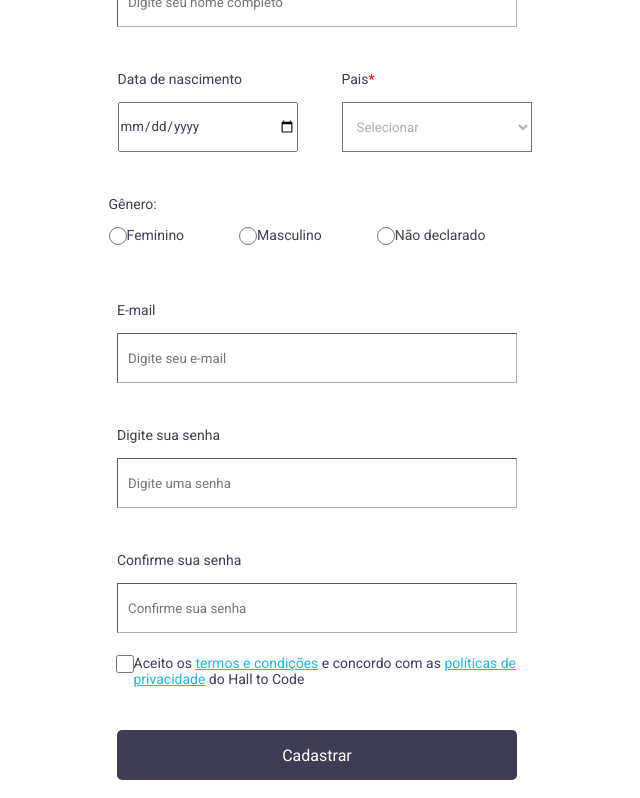
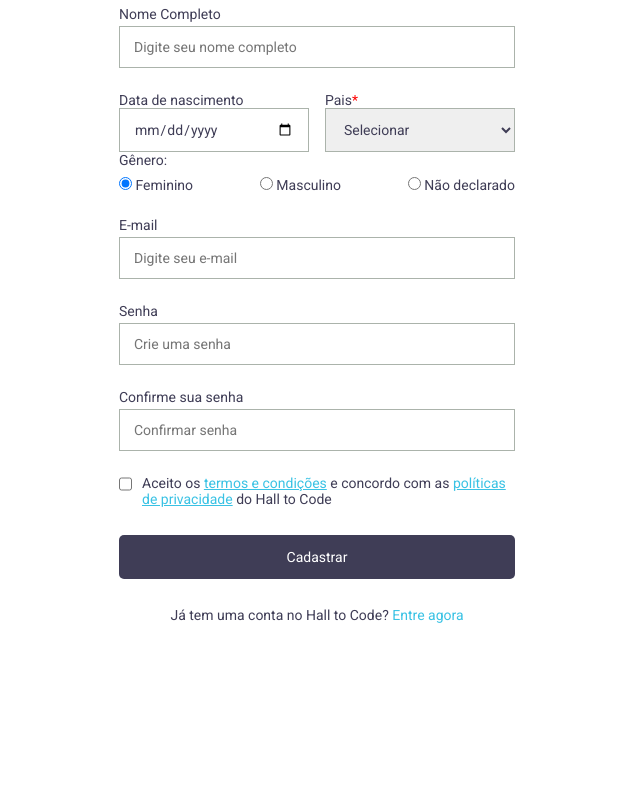
Before and after one commit to Larissa-Nahan/hall-to-code, a plain HTML site: page aula02/index.html in a window 1280 px wide. Shown: the part 119-917 px from the top of the page, without its empty margins (323-963 px from the left). After the commit the page ends 800 px from the top, so only its background shows below. Drawn offline with Linux system fonts and the light colour scheme.

Commit message:
Add new project and improve aula02

```diff
--- a/aula02/index.html
+++ b/aula02/index.html
@@ -1,3 +1,4 @@
+<html lang="pt-BR">
   <head>
     <title>Aula 02 - Formulário</title>
 
@@ -11,22 +12,30 @@
   </head>
 
   <body>
+    <section class="container">
+      <form class="form">
         <h1 class="title">Faça seu cadastro</h1>
 
-  <div class="box-column">
+        <div class="box">
           <label class="label-field" for="name-field">Nome Completo</label>
-    <input type="text" placeholder="Digite seu nome completo" id="name-field" />
+          <input
+            type="text"
+            placeholder="Digite seu nome completo"
+            id="name-field"
+            class="field-input"
+            required
+          />
         </div>
 
-  <div class="box-row">
-    <div class="box-column">
-      <label for="date-field">Data de nascimento</label>
-      <input type="date" />
+        <div class="double-box">
+          <div class="space-between">
+            <label class="label-field">Data de nascimento</label>
+            <input class="field-input" type="date" />
           </div>
 
-    <div class="box-column">
-      <label class="label-country" required>Pais</label>
-      <select>
+          <div class="space-between">
+            <label class="label-field country-label" required>Pais</label>
+            <select class="select">
               <option>Selecionar</option>
               <option>Brasil</option>
               <option>China</option>
@@ -35,53 +44,81 @@
           </div>
         </div>
 
-  <div class="box-column">
-    <label class="label-gender">Gênero:</label>
-    <div class="box-row">
-      <input type="radio" name="input-genre" /><label class="radio"
-        >Feminino</label
-      >
-      <input type="radio" name="input-genre" /><label class="radio"
-        >Masculino</label
-      >
-      <input type="radio" name="input-genre" /><label class="radio"
-        >Não declarado</label
-      >
+        <div class="box-genre box">
+          <span class="genre-title">Gênero:</span>
+          <div class="options-genre">
+            <div class="select-genre">
+              <input type="radio" name="input-genre" checked />
+              <label class="radio">Feminino</label>
+            </div>
+
+            <div class="select-genre">
+              <input type="radio" name="input-genre" />
+              <label class="radio">Masculino</label>
+            </div>
+
+            <div class="select-genre">
+              <input type="radio" name="input-genre" />
+              <label class="radio">Não declarado</label>
+            </div>
           </div>
         </div>
 
-  <div class="box-column">
-    <label>E-mail</label>
-    <input type="email" placeholder="Digite seu e-mail" id="email-field" />
-  </div>
-
-  <div class="box-column">
-    <label>Digite sua senha</label>
-    <input type="password" placeholder="Digite uma senha" id="password-field" />
-  </div>
-
-  <div class="box-column">
-    <label>Confirme sua senha</label>
+        <div class="box">
+          <label class="label-field">E-mail</label>
           <input
-      type="password"
-      placeholder="Confirme sua senha"
-      id="password-field"
+            type="email"
+            placeholder="Digite seu e-mail"
+            id="email-field"
+            class="field-input"
+            required
           />
         </div>
 
-  <div class="box-row">
-    <input type="checkbox" />
-    <p class="eula">
+        <div class="box">
+          <label class="label-field">Senha</label>
+          <input
+            type="password"
+            placeholder="Crie uma senha"
+            id="password-field"
+            class="field-input"
+            required
+          />
+        </div>
+
+        <div class="box">
+          <label class="label-field">Confirme sua senha</label>
+          <input
+            type="password"
+            placeholder="Confirmar senha"
+            id="password-field"
+            class="field-input"
+            required
+          />
+        </div>
+
+        <div class="terms">
+          <input type="checkbox" class="checkbox-field" required />
+          <p>
             Aceito os
-      <a target="_blank" rel="nofollow" href="termos-condicoes.html">termos e condições</a>
+            <a target="_blank" rel="nofollow" href="termos-condicoes.html"
+              >termos e condições</a
+            >
             e concordo com as
-      <a target="_blank" rel="nofollow" href="politicas-privacidade.html">políticas de privacidade</a>
+            <a target="_blank" rel="nofollow" href="politicas-privacidade.html"
+              >políticas de privacidade</a
+            >
             do Hall to Code
           </p>
         </div>
 
-  <button>Cadastrar</button>
+        <button class="button">Cadastrar</button>
 
-  <p>Já tem uma conta no Hall to Code?
-    <a class="login" rel="nofollow" href="login.html">Entre agora</a></p>
+        <p class="account">
+          Já tem uma conta no Hall to Code?
+          <a class="login" rel="nofollow" href="html/login.html">Entre agora</a>
+        </p>
+      </form>
+    </section>
   </body>
+</html>
--- a/aula02/styles.css
+++ b/aula02/styles.css
@@ -2,111 +2,108 @@
   margin: 0;
   padding: 0;
   color: #3f3d56;
+  font-weight: 400;
+  font-size: 14px;
   font-family: "Roboto", sans-serif;
-  font-weight: 400;
 }
 
 body {
   display: flex;
-  flex-direction: column;
   justify-content: center;
-  align-items: center;
 }
 
-button {
-  margin: 28;
-  background-color: #3f3d56;
-  color: white;
-  width: 400;
-  height: 50;
-  border-radius: 5px;
-  font-size: 16;
-  border: none;
-}
-
-label,
-p {
-  font-size: 14;
-  padding-bottom: 15;
-}
-
-input[type="text"],
-input[type="email"],
-input[type="password"] {
-  width: 400;
-  height: 50;
-  border-color: #abb3a8;
-  border-width: 1;
-}
-
-input[type="date"] {
-  width: 180;
-  height: 50;
-}
-
-input[type="checkbox"],
-input[type="radio"] {
-  width: 18;
-  height: 18;
-}
-
-select {
-  width: 190;
-  height: 50;
-  background-color: white;
-  border-width: 1;
-}
-
-input#name-field,
-input#date-field,
-select,
-input#email-field,
-input#password-field {
-  padding-left: 10;
-  color: #abb3a8;
-}
-
-a {
-  color: #1db9e0;
+.form {
+  width: 100%;
+  display: flex;
+  flex-direction: column;
+  align-items: center;
+  max-width: 396px;
 }
 
 .title {
-  font-size: 37;
+  font-size: 37px;
   font-weight: 700;
+  margin: 60px 0 22px;
 }
 
-.box-column {
-  font-size: 14;
+.double-box, .options-genre {
+  width: 100%;
   display: flex;
-  flex-direction: column;
-  margin: 22;
-}
-.box-row {
-  font-size: 14;
-  display: flex;
-  flex-direction: row;
-  margin-left: 270;
-  margin-right: 255;
-  align-items: self-start;
+  justify-content: space-between;
 }
 
-.radio {
-  margin-right: 55;
+.space-between {
+  width: 48%;
 }
 
-.label-country:after {
+.country-label::after{
   content: "*";
   color: red;
 }
 
-.label-gender {
-  margin-left: 270;
+.box {
+  width: 100%;
+  display: flex;
+  flex-direction: column;
+  margin-bottom: 24px;
 }
 
-p.eula {
-  inline-size: 400px;
+.label-field {
+  font-size: 14px;
+  margin-bottom: 4px;
 }
 
-.login {
+.field-input,
+.select {
+  width: 100%;
+  padding: 12px 14px;
+  border: 1px solid #abb3ab;
+}
+
+.box-genre {
+  width: 100%;
+  display: flex;
+  flex-direction: column;
+}
+
+.genre-title {
+  margin-bottom: 9px;
+}
+
+.terms {
+  display: flex;
+  margin-bottom: 28px;
+}
+
+.checkbox-field {
+  width: 18px;
+  height: 18px;
+  margin-right: 10px;
+}
+
+.button {
+  border: 0;
+  width: 100%;
+  color: white;
+  padding: 14px 0;
+  border-radius: 5px;
+  margin-bottom: 28px;
+  background-color: #3f3d56;
+  transition-duration: 300ms;
+}
+
+.button:hover {
+  background-color: #3f3d56e5;
+}
+
+a {
+  color: #39c2e4;
+}
+
+.account{
+  margin-bottom: 30px;
+}
+
+.login{
   text-decoration: none;
 }
--- /dev/null
+++ b/aula03_receita/reset.css
@@ -0,0 +1,51 @@
+/* http://meyerweb.com/eric/tools/css/reset/
+   v2.0 | 20110126
+   License: none (public domain)
+*/
+
+html, body, div, span, applet, object, iframe,
+h1, h2, h3, h4, h5, h6, p, blockquote, pre,
+a, abbr, acronym, address, big, cite, code,
+del, dfn, em, img, ins, kbd, q, s, samp,
+small, strike, strong, sub, sup, tt, var,
+b, u, i, center,
+dl, dt, dd, ol, ul, li,
+fieldset, form, label, legend,
+table, caption, tbody, tfoot, thead, tr, th, td,
+article, aside, canvas, details, embed,
+figure, figcaption, footer, header, hgroup,
+menu, nav, output, ruby, section, summary,
+time, mark, audio, video {
+	margin: 0;
+	padding: 0;
+	border: 0;
+	font-size: 100%;
+	vertical-align: baseline;
+}
+/* HTML5 display-role reset for older browsers */
+article, aside, details, figcaption, figure,
+footer, header, hgroup, menu, nav, section {
+	display: block;
+}
+body {
+	line-height: 1;
+}
+ol, ul {
+	list-style: none;
+}
+blockquote, q {
+	quotes: none;
+}
+blockquote:before, blockquote:after,
+q:before, q:after {
+	content: '';
+	content: none;
+}
+table {
+	border-collapse: collapse;
+	border-spacing: 0;
+}
+
+*{
+	font-family: "Roboto", sans-serif;
+}
--- /dev/null
+++ b/aula03_receita/styles.css
@@ -0,0 +1,154 @@
+body {
+  background-color: #f0f0f0;
+  display: flex;
+  flex-direction: column;
+  justify-content: center;
+  align-items: center;
+  color: #61656d;
+  font-size: 14px;
+  margin-bottom: 63px;
+}
+
+.box {
+  background-color: white;
+  border-radius: 5px;
+  padding: 20px;
+  box-sizing: border-box;
+  display: flex;
+  flex-direction: column;
+  margin-top: 24px;
+  /* min-width: 798px; */
+  max-width: 798px;
+}
+
+.title {
+  color: #ff6a28;
+  text-transform: uppercase;
+  font-size: 23px;
+  font-weight: 700;
+  /* width: 798px;
+  display: flex;
+  justify-content: center; */
+}
+
+.sub-title {
+  margin-top: 8px;
+  font-size: 16px;
+  font-weight: 400;
+}
+
+.image {
+  margin-top: 14px;
+  width: 745px;
+  height: 389px;
+}
+
+.info-box {
+  width: 118px;
+  height: 85px;
+  background-color: #f0f0f0;
+  border-radius: 5px;
+  margin-top: 10px;
+  display: flex;
+  flex-direction: column;
+  justify-content: space-evenly;
+  align-items: center;
+}
+
+.icon {
+  height: 20px;
+  width: 20px;
+}
+
+.info-text {
+  text-transform: uppercase;
+}
+
+.info-strong-text {
+  color: #ff6a28;
+  text-transform: uppercase;
+}
+
+.member-box {
+  width: 238px;
+  height: 85px;
+  background-color: #f0f0f0;
+  border-radius: 5px;
+  margin-top: 10px;
+  display: flex;
+  justify-content: space-evenly;
+  align-items: center;
+}
+
+.info-member {
+  display: flex;
+  flex-direction: column;
+  justify-content: center;
+}
+
+.info-text-member {
+  color: #ff6a28;
+}
+
+.info-strong-text-member {
+  text-transform: lowercase;
+}
+
+.row-infos {
+  display: flex;
+  flex-direction: row;
+  justify-content: space-between;
+  max-width: 745px;
+}
+
+.icon-title{
+  display: flex;
+  flex-direction: row;
+  justify-content: center;
+  width: 798px;
+}
+
+.ingredients {
+  margin-top: 12px;
+}
+
+.ingredients li:before {
+  content: "·";
+  font-size: 30px;
+  vertical-align: middle;
+  line-height: 20px;
+  margin: 0 10px;
+}
+
+ol {
+  margin-top: 16px;
+  counter-reset: item;
+}
+ol li {
+  display: block;
+  margin-bottom: 20px;
+  margin-left: 37px;
+}
+ol li::before {
+  display: inline-block;
+  content: counter(item) " ";
+  counter-increment: item;
+  width: 12px;
+  font-size: 20px;
+  margin-left: -1.5em;
+  margin-right: 15px;
+}
+
+.add-info{
+  height: 34px;
+  width: 754px;
+  display: flex;
+  align-items: center;
+  justify-content: center;
+  text-transform: uppercase;
+  background-color: #f0f0f0;
+}
+
+p.infos{
+  white-space: pre-line;
+}
```
Also changed, not shown: aula02/html/login.html (added, +55 -0 lines), aula03_receita/index.html (added, +146 -0 lines), aula03_receita/Foto.png (added), aula03_receita/alarm.png (added), aula03_receita/avental.png (added), aula03_receita/brownie.png (added), aula03_receita/chat_bubble_outline.png (added), aula03_receita/favorite_border.png (added), aula03_receita/panela.png (added), aula03_receita/room_service.png (added). Lines whose indentation alone changed are shown as unchanged.
